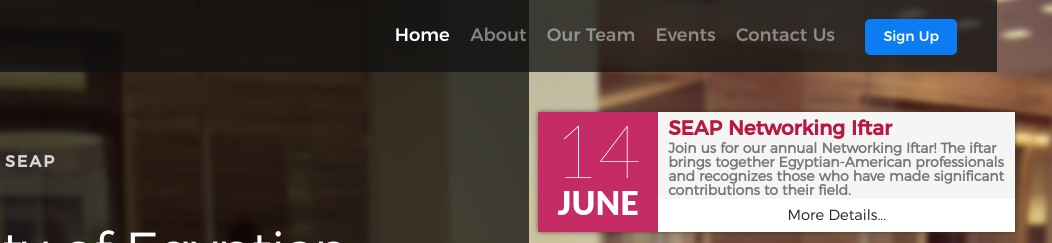
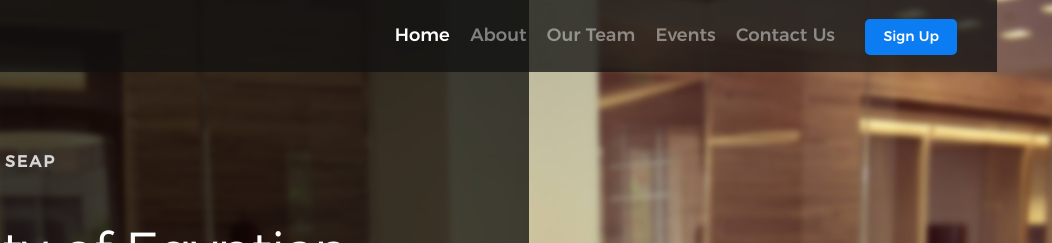
Before and after one commit to sherifsarhan/SEAP, a website: page public/index.html in a window 1280 px wide. Shown: the top 243 px of the page, 228-1280 px from the left. Drawn offline with nearby package versions, Linux system fonts and the light colour scheme; files whose address does not match are found by name.

Commit message:
Commented out event container and iftar language; added TBD event language

```diff
--- a/public/index.html
+++ b/public/index.html
@@ -62,7 +62,7 @@
 
    </header> <!-- /header -->
 
-   <div class="container" data-aos="fade-up">
+  <!--  <div class="container" data-aos="fade-up">
         <div class="row">
             <div class="[ col-xs-12 col-sm-offset-2 col-sm-8 ]">
                 <ul class="event-list">
@@ -86,7 +86,9 @@
                 </ul>
             </div>
         </div>
-    </div>
+    </div>   -->
+
+
 
 
    <!-- home
@@ -572,11 +574,11 @@
     <section id="events">
         <div class="row about-intro" data-aos="fade-up">
             <h1 class="intro-header">Events</h1>
-            <h2> SEAP Networking Iftar</h2>
+            <!-- <h2> SEAP Networking Iftar</h2> -->
                     <p>
-                    Join us for our annual Networking Iftar! The iftar brings together Egyptian-American professionals and recognizes those who have made significant contributions to their field.
+                    The SEAP team is working on putting together our next event. Like us on <a href="https://www.facebook.com/joinseap/">Facebook</a> and return to this website for more updates!
                     </p>
-            <div class="flex-row">
+            <!-- <div class="flex-row">
                 <div class="flex1 event-description">
                     <h2 class="where">Description</h2>
                     <p>
@@ -625,7 +627,7 @@
                             <a href="https://www.eventbrite.com/e/seap-iftar-tickets-tickets-34679492295#tickets" target="_blank">Buy Tickets</a>
                         </p>
                 </div>
-            </div>
+            </div> -->
         </div>
     </section>
 
```
